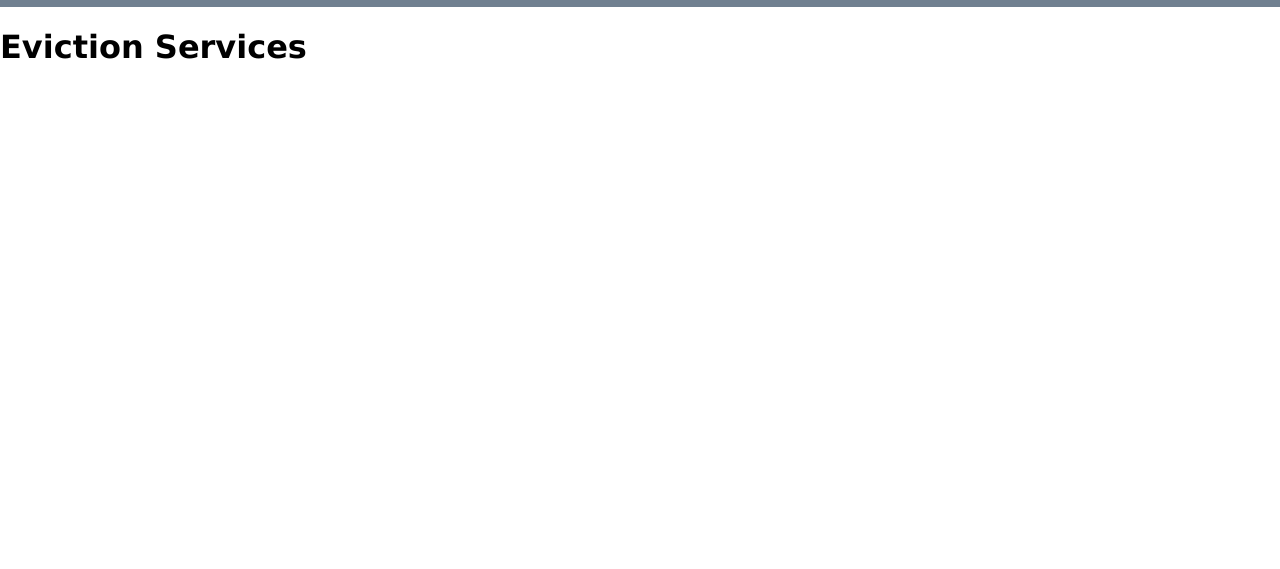
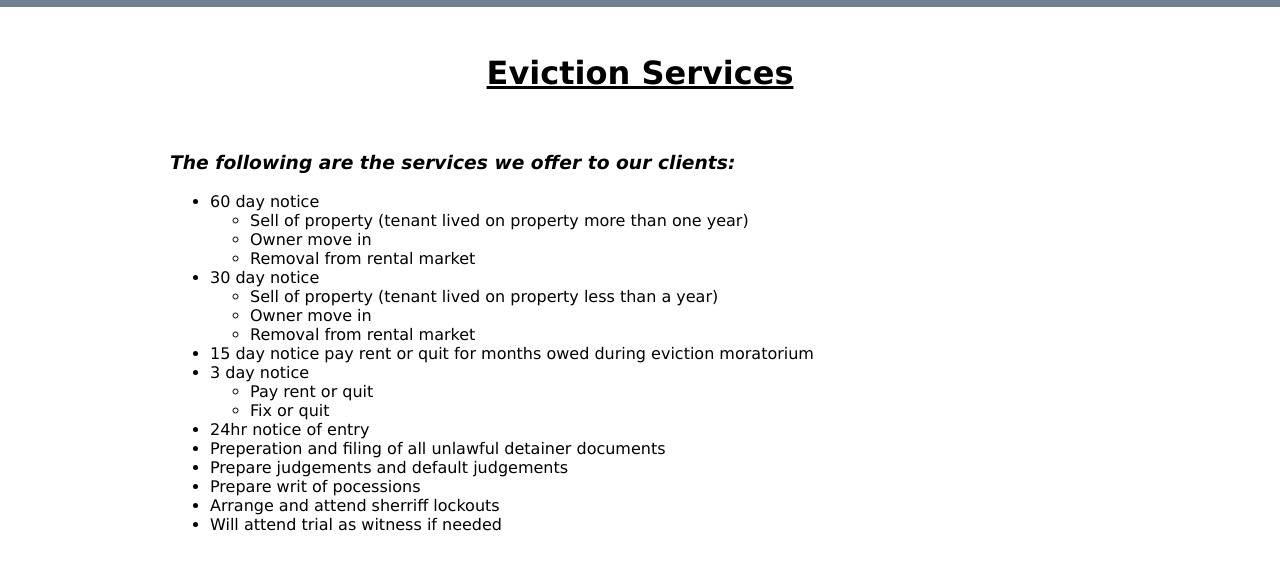
Before and after one commit to Swassi/evict-right, a website: page eviction-services.html in a window 1280 px wide. Shown: the part 103-672 px from the top of the page. Drawn offline with Linux system fonts and the light colour scheme.

Commit message:
added service list to eviction serices page

```diff
--- a/eviction-services.html
+++ b/eviction-services.html
@@ -6,9 +6,9 @@
 
 <body>
     <header>
-
+<!-- Nav Bar -->
         <div class="container">
-            <div id="logo"><img src="assets/logo.png"></div>
+            <div id="logo"><img src="./assets/logo.png" alt="logo"></div>
             <nav>
                 <ul>
                     <li><a href="home.html">Home</a></li>
@@ -19,7 +19,41 @@
             </nav>
         </div>
     </header>
-
-    <h1>Eviction Services</h1>
+<!-- Services -->
+    <section class="evictionservices">
+    <div class="container">
+        <h1>Eviction Services</h1>
+            <div class="services">
+                <h3>The following are the services we offer to our clients:</h3>
+                <ul>
+                    <li>60 day notice</li>
+                        <ul>
+                            <li>Sell of property (tenant lived on property more than one year)</li>
+                            <li>Owner move in</li>
+                            <li>Removal from rental market</li>
+                        </ul>
+                    <li>30 day notice</li>
+                        <ul>
+                            <li>Sell of property (tenant lived on property less than a year)</li>
+                            <li>Owner move in</li>
+                            <li>Removal from rental market</li>
+                        </ul>
+                    <li>15 day notice pay rent or quit for months owed during eviction moratorium</li>
+                    <li>3 day notice</li>
+                        <ul>
+                            <li>Pay rent or quit</li>
+                            <li>Fix or quit</li>
+                        </ul>
+                    <li>24hr notice of entry</li>
+                    <li>Preperation and filing of all unlawful detainer documents</li>
+                    <li>Prepare judgements and default judgements</li>
+                    <li>Prepare writ of pocessions</li>
+                    <li>Arrange and attend sherriff lockouts</li>
+                    <li>Will attend trial as witness if needed</li>
+                </ul>
+            </div>
+    </div>
+    </section>
+    <div class="clear"></div>
 </body>
 </html>
--- a/styles.css
+++ b/styles.css
@@ -32,7 +32,7 @@ section.whyus h1 { font-size: 200%; text-align: center; margin: 15px auto; text-
 section.whyus aside img { width: 400px; height: 300px; float: left; margin-bottom: -30px; margin-top: -110px; }
 /* Qualify Section */
 section.qualify { width: 100%; height: 400px; padding: 10px; }
-section.qualify h1 { text-align: center; text-decoration: underline; font-size: 200%; margin: 20px;  }
+section.qualify h1 { text-align: center; text-decoration: underline; font-size: 200%; margin: 20px; }
 .qualifycontent { color: black; padding-top: 5px; float: left; width: 450px; margin-left: 20px; }
 .qualifycontent h2 { font: bold; text-decoration: underline; }
 .qualifycontent li { margin-left: -15px; }
@@ -40,3 +40,8 @@ section.noeviction { width: 100%; height: 400px; margin-top: -50px; }
 .noevictioncontent { color: black; padding-top: 5px; float: right; width: 450px; margin-top: -280px; margin-right: 150px; }
 .noevictioncontent h2 { font: bold; text-decoration: underline; margin-right: 100px; padding-top: - 150px;}
 .noevictioncontent li { margin-right: 120px; }
+/* Services */
+section.evictionservices { height: 400px; padding: 20px;  margin: 0 auto; }
+section.evictionservices h1 { font-size: 200%; text-align: center; text-decoration: underline; }
+.services { width: 800px; padding-top: 15px; }
+.services h3 { font-style: italic; }
```
Also changed, not shown: home.html (+8 -6 lines), assets/notice.png (added).
